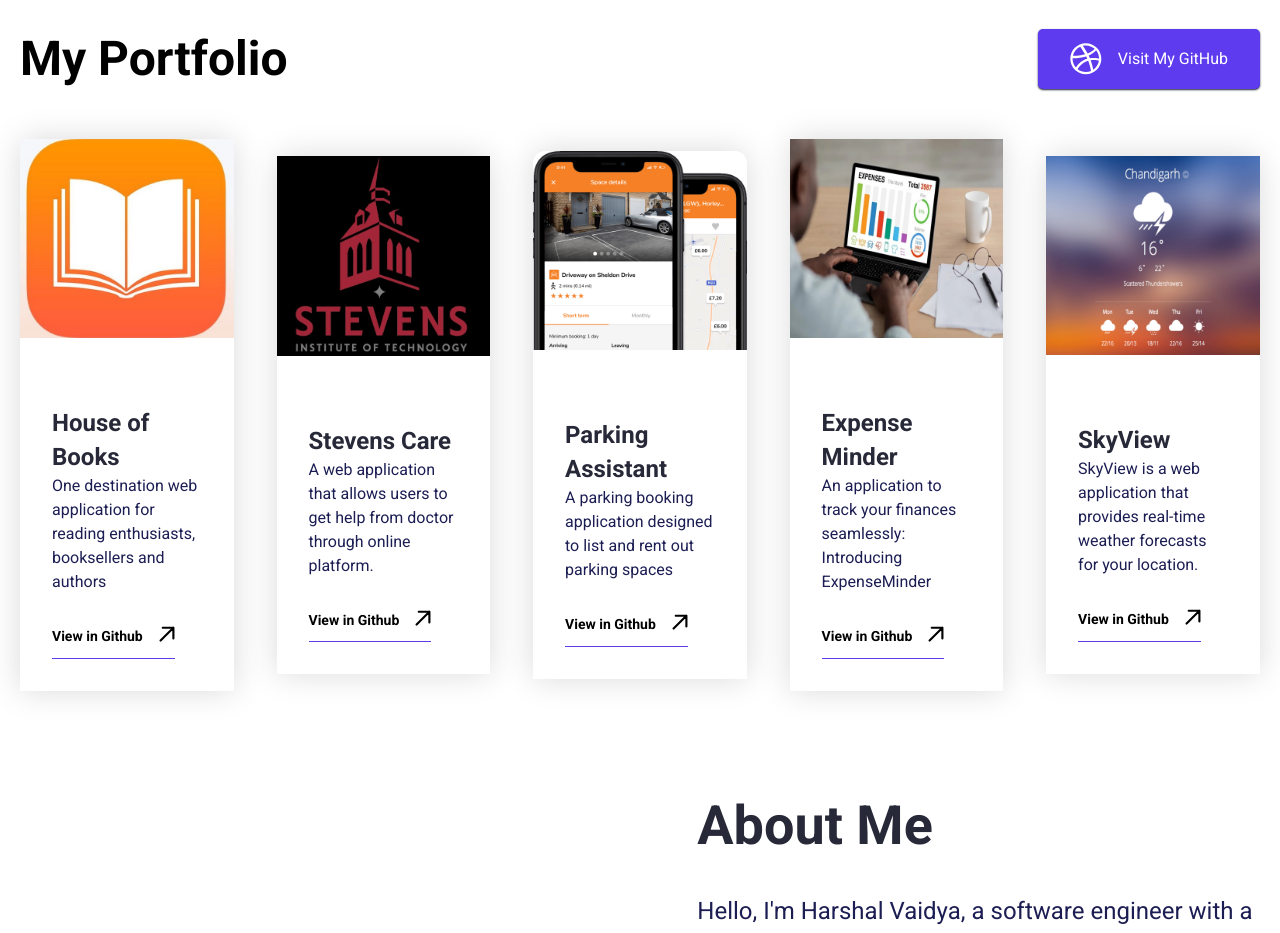
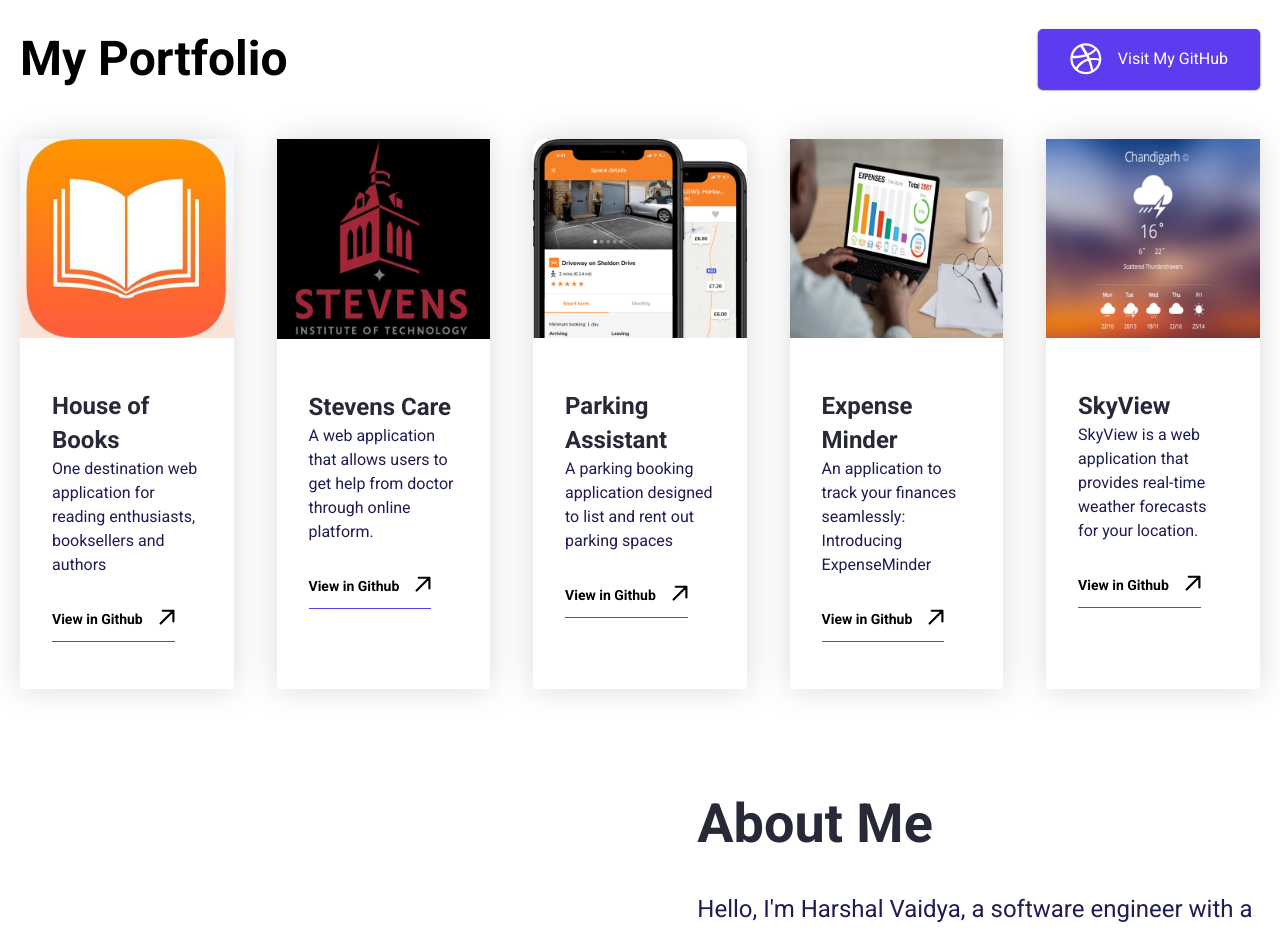
Before and after one commit to VaidyaHarshal/PersonalPortfolio, a React (Create React App) app: page / in a window 1280 px wide. Shown: the part 1320-2253 px from the top of the page. Built offline with nearby package versions, Linux system fonts and the light colour scheme.

Commit message:
changes in resume

```diff
--- a/src/App.css
+++ b/src/App.css
@@ -376,13 +376,14 @@
   display: flex;
   flex-direction: column;
   align-items: flex-start;
-  gap: 32px;
+  gap: 15px;
   flex: 1 0 0;
   background: #ffffff;
   box-shadow: 0 0 32px 0 rgba(0, 0, 0, 0.15);
   cursor: pointer;
   border-top-left-radius: 12px;
   border-top-right-radius: 12px;
+  min-height: 550px;
 }
 .portfolio--section--card--content {
   display: flex;
```
Also changed, not shown: 1 other file (tests, documents, lock files or other folders).
